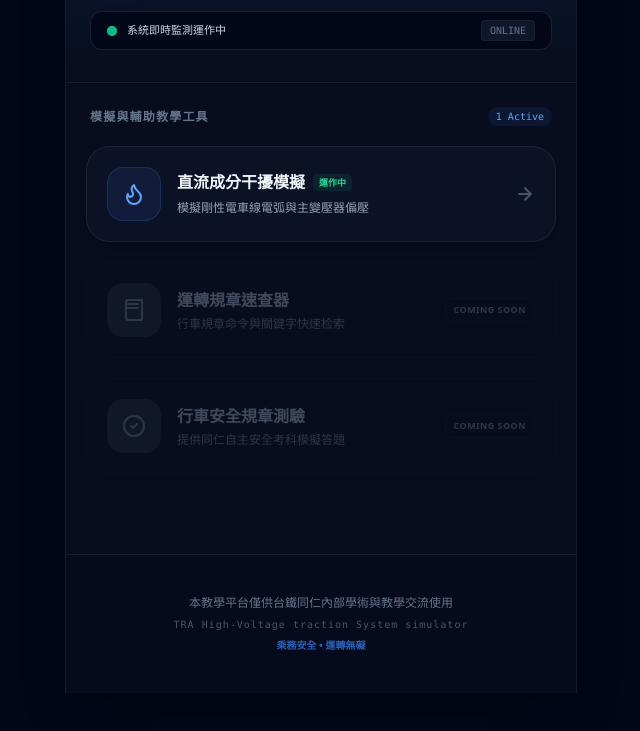
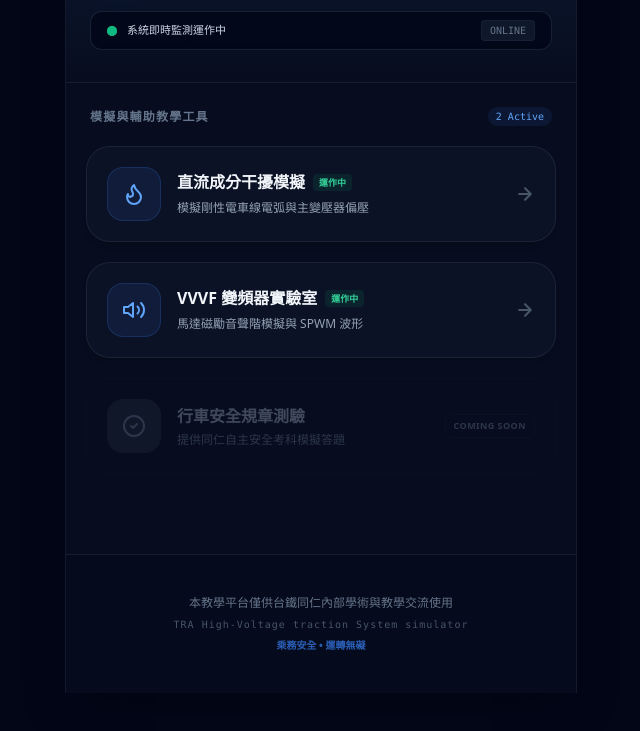
Before and after one commit to zzlun0914/fertilizer-calc, a plain HTML site: page tra/index.html in a window 1280 px wide. Shown: the part 107-838 px from the top of the page, without its empty margins (319-959 px from the left). Drawn offline with nearby package versions, Linux system fonts and the light colour scheme.

Commit message:
Update index.html

```diff
--- a/tra/index.html
+++ b/tra/index.html
@@ -64,14 +64,13 @@
 
             <div class="flex items-center justify-between px-1">
                 <h2 class="text-xs font-bold text-slate-500 tracking-widest uppercase">模擬與輔助教學工具</h2>
-                <span class="text-[10px] text-blue-400 bg-blue-500/10 px-2 py-0.5 rounded-full font-mono">1 Active</span>
+                <span class="text-[10px] text-blue-400 bg-blue-500/10 px-2 py-0.5 rounded-full font-mono">2 Active</span>
             </div>
 
-            <!-- 工具 1：電聯車直流成分與軌道電路干擾模擬 (已啟用) -->
+            <!-- 工具 1：電聯車直流成分與軌道電路干擾模擬 -->
             <a href="./dc-component/index.html" class="tap-card block bg-slate-900/60 p-5 rounded-3xl border border-slate-800/80 shadow-md flex items-center justify-between hover:border-blue-500/60 hover:bg-slate-900 transition-all duration-300 group">
                 <div class="flex items-center space-x-4">
                     <div class="bg-blue-500/10 p-3.5 rounded-2xl text-blue-400 border border-blue-500/20 group-hover:bg-blue-600 group-hover:text-white transition-colors duration-300">
-                        <!-- 閃電能量波動圖標 -->
                         <svg class="w-6 h-6" viewBox="0 0 24 24" fill="none" stroke="currentColor" stroke-width="2" stroke-linecap="round" stroke-linejoin="round">
                             <path d="M8.5 14.5A2.5 2.5 0 0 0 11 12c0-1.38-.5-2-1-3-1.072-2.143-.224-4.054 2-6 .5 2.5 2 4.9 4 6.5 2 1.6 3 3.5 3 5.5a7 7 0 1 1-14 0c0-1.153.433-2.294 1-3a2.5 2.5 0 0 0 2.5 3z"/>
                         </svg>
@@ -85,36 +84,41 @@
                     </div>
                 </div>
                 <div class="text-slate-600 group-hover:text-blue-400 transition-colors pl-2">
-                    <!-- 向右精確箭頭 -->
                     <svg class="w-5 h-5 transform group-hover:translate-x-1 transition-transform" fill="none" stroke="currentColor" stroke-width="2.5" stroke-linecap="round" stroke-linejoin="round" viewBox="0 0 24 24">
                         <path d="M5 12h14M12 5l7 7-7 7"/>
                     </svg>
                 </div>
             </a>
 
-            <!-- 工具 2：運轉規章速查 (規劃中) -->
-            <div class="bg-slate-900/20 p-5 rounded-3xl border border-slate-900 flex items-center justify-between opacity-40 select-none">
+            <!-- 工具 2：VVVF 變頻器原理實驗室 (已啟用) -->
+            <a href="./vvvf/index.html" class="tap-card block bg-slate-900/60 p-5 rounded-3xl border border-slate-800/80 shadow-md flex items-center justify-between hover:border-blue-500/60 hover:bg-slate-900 transition-all duration-300 group">
                 <div class="flex items-center space-x-4">
-                    <div class="bg-slate-800 p-3.5 rounded-2xl text-slate-500 border border-slate-800/40">
-                        <!-- 規章/文件圖標 -->
+                    <div class="bg-blue-500/10 p-3.5 rounded-2xl text-blue-400 border border-blue-500/20 group-hover:bg-blue-600 group-hover:text-white transition-colors duration-300">
+                        <!-- 音波開關圖標 -->
                         <svg class="w-6 h-6" viewBox="0 0 24 24" fill="none" stroke="currentColor" stroke-width="2" stroke-linecap="round" stroke-linejoin="round">
-                            <path d="M4 19.5v-15A2.5 2.5 0 0 1 6.5 2H20v20H6.5a2.5 2.5 0 0 1-2.5-2.5Z"/>
-                            <path d="M6 6h10M6 10h10"/>
+                            <path d="M11 5L6 9H2v6h4l5 4V5z"/>
+                            <path d="M19.07 4.93a10 10 0 0 1 0 14.14M15.54 8.46a5 5 0 0 1 0 7.07"/>
                         </svg>
                     </div>
                     <div>
-                        <h3 class="font-bold text-slate-400 text-base">運轉規章速查器</h3>
-                        <p class="text-xs text-slate-500 mt-1">行車規章命令與關鍵字快速检索</p>
+                        <div class="flex items-center space-x-2">
+                            <h3 class="font-bold text-slate-100 text-base group-hover:text-blue-300 transition-colors">VVVF 變頻器實驗室</h3>
+                            <span class="text-[9px] font-bold bg-emerald-500/10 text-emerald-400 px-1.5 py-0.5 rounded">運作中</span>
+                        </div>
+                        <p class="text-xs text-slate-400 mt-1 leading-relaxed">馬達磁勵音聲階模擬與 SPWM 波形</p>
                     </div>
                 </div>
-                <span class="text-[9px] font-bold tracking-wider text-slate-500 bg-slate-850 px-2 py-1 rounded-md border border-slate-800/40">COMING SOON</span>
-            </div>
+                <div class="text-slate-600 group-hover:text-blue-400 transition-colors pl-2">
+                    <svg class="w-5 h-5 transform group-hover:translate-x-1 transition-transform" fill="none" stroke="currentColor" stroke-width="2.5" stroke-linecap="round" stroke-linejoin="round" viewBox="0 0 24 24">
+                        <path d="M5 12h14M12 5l7 7-7 7"/>
+                    </svg>
+                </div>
+            </a>
 
             <!-- 工具 3：業務與安全規章測驗 (規劃中) -->
             <div class="bg-slate-900/20 p-5 rounded-3xl border border-slate-900 flex items-center justify-between opacity-40 select-none">
                 <div class="flex items-center space-x-4">
                     <div class="bg-slate-800 p-3.5 rounded-2xl text-slate-500 border border-slate-800/40">
-                        <!-- 打勾測試圖標 -->
                         <svg class="w-6 h-6" viewBox="0 0 24 24" fill="none" stroke="currentColor" stroke-width="2" stroke-linecap="round" stroke-linejoin="round">
                             <path d="M12 22c5.523 0 10-4.477 10-10S17.523 2 12 2 2 6.477 2 12s4.477 10 10 10z"/>
                             <path d="m9 12 2 2 4-4"/>
```
